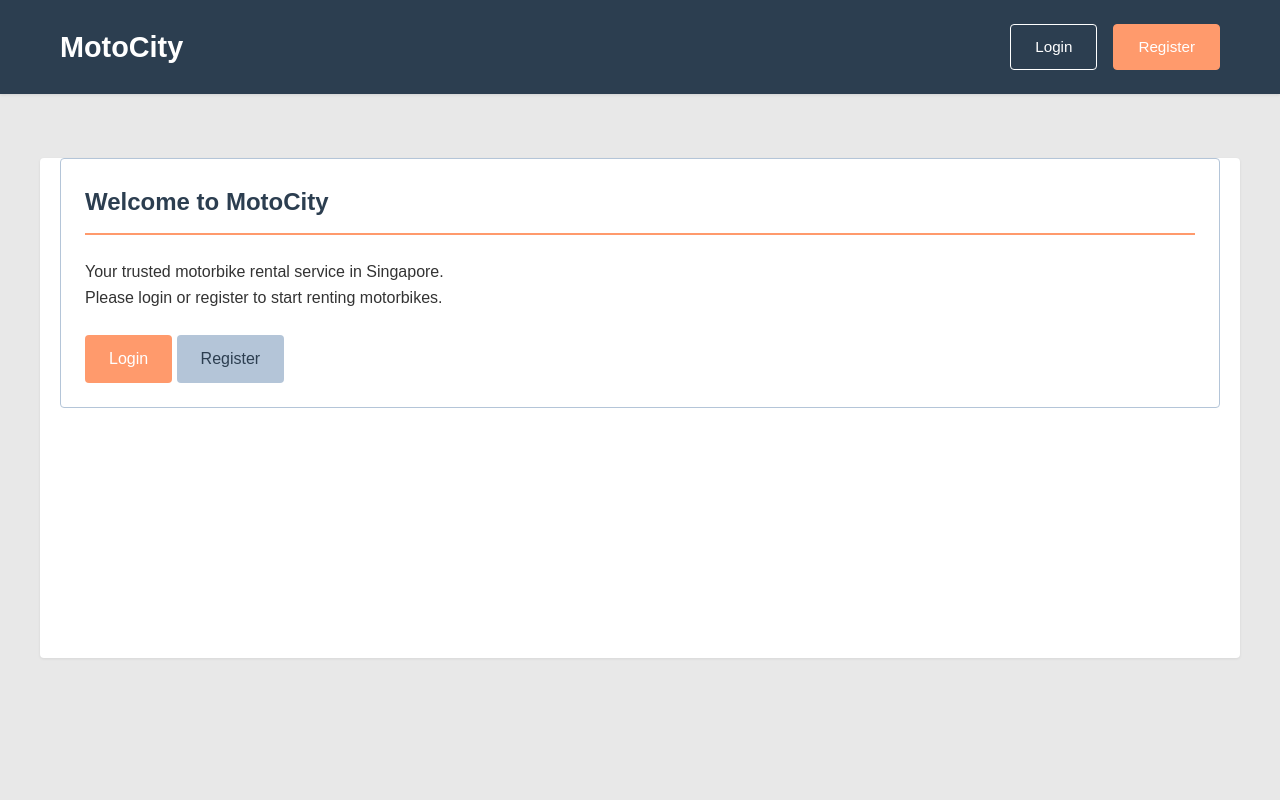
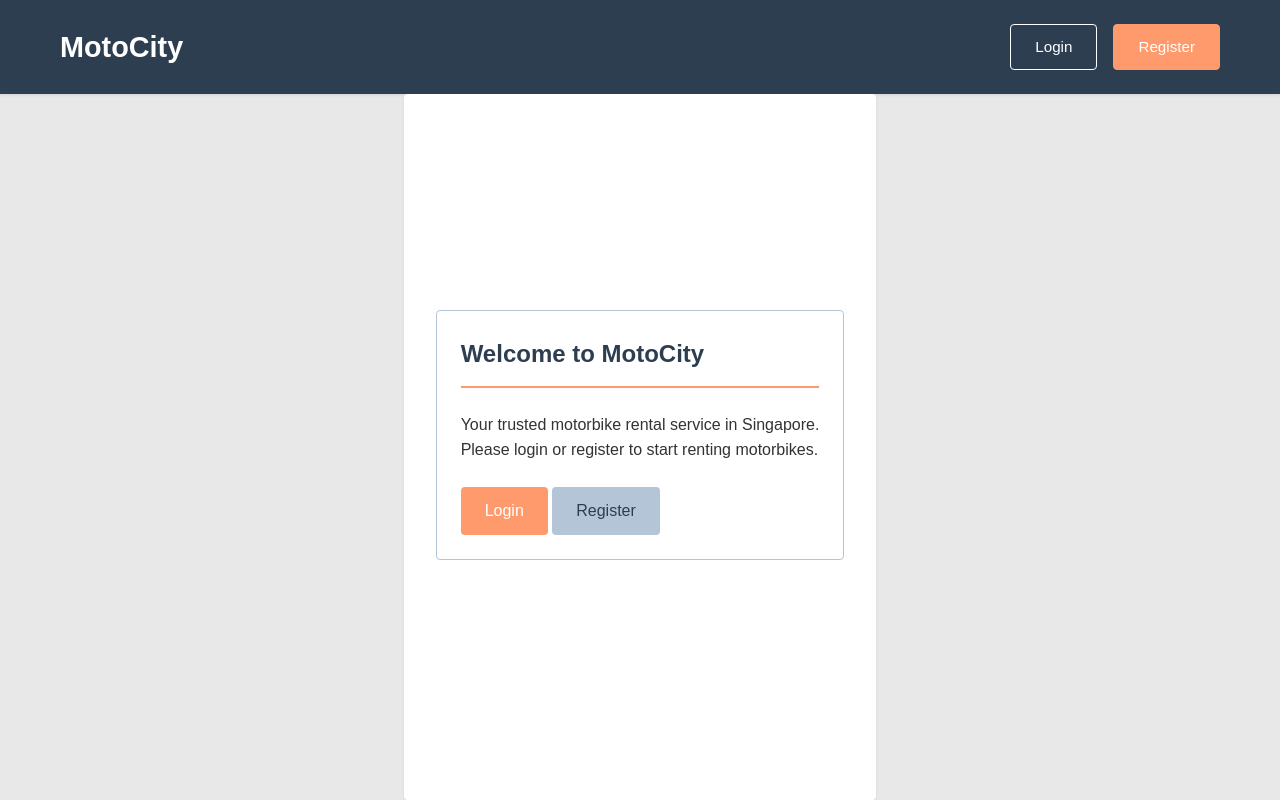
Before and after one commit to Tiarasxm/ISIT307-A2, a PHP site: page / in a window 1280 px wide. Run offline with PHP 8.4, Linux system fonts and the light colour scheme.

Commit message:
Center welcome card on index page

```diff
--- a/index.php
+++ b/index.php
@@ -9,8 +9,21 @@ session_start();
     <title>MotoCity - Motorbike Rental</title>
     <link rel="stylesheet" href="assets/css/style.css">
     <style>
+        body {
+            display: flex;
+            flex-direction: column;
+            min-height: 100vh;
+        }
         main.container {
-            margin-top: 4rem !important;
+            display: flex;
+            justify-content: center;
+            align-items: center;
+            flex: 1;
+            padding: 2rem;
+        }
+        main.container .card {
+            max-width: 600px;
+            width: 100%;
         }
         .index-header {
             background-color: #2C3E50;
```
